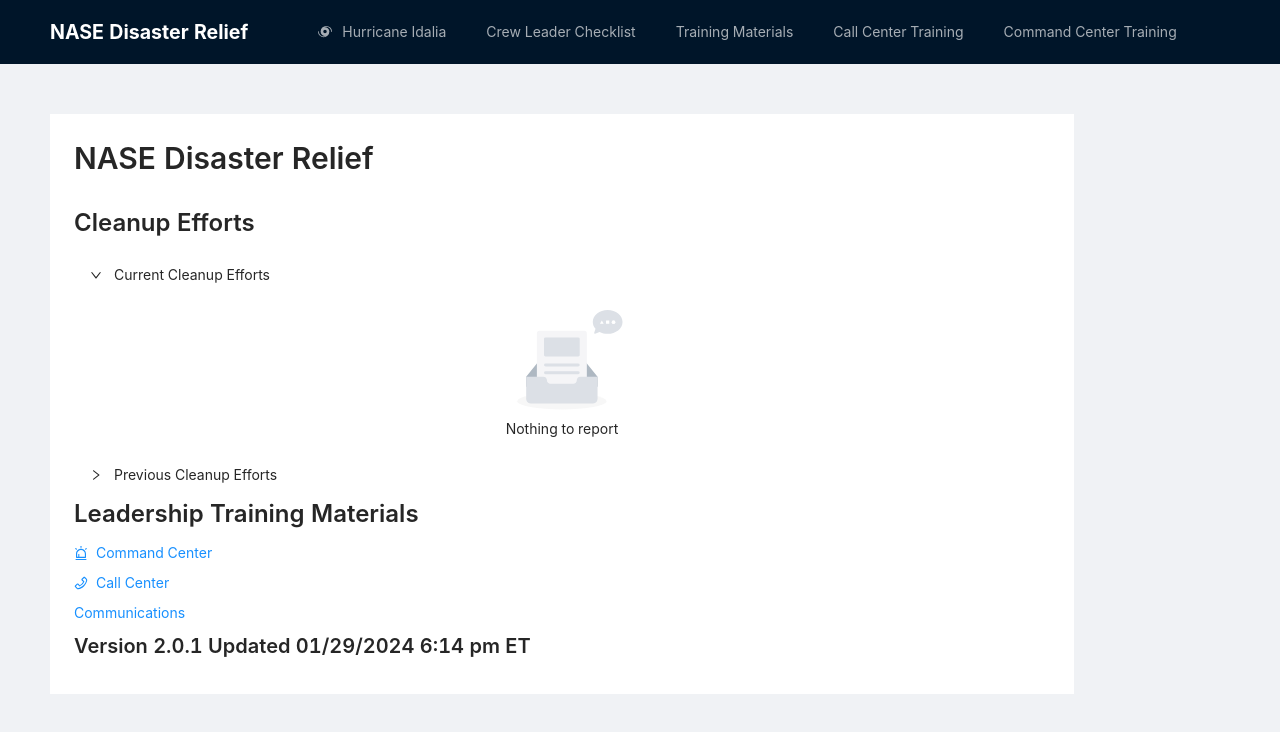
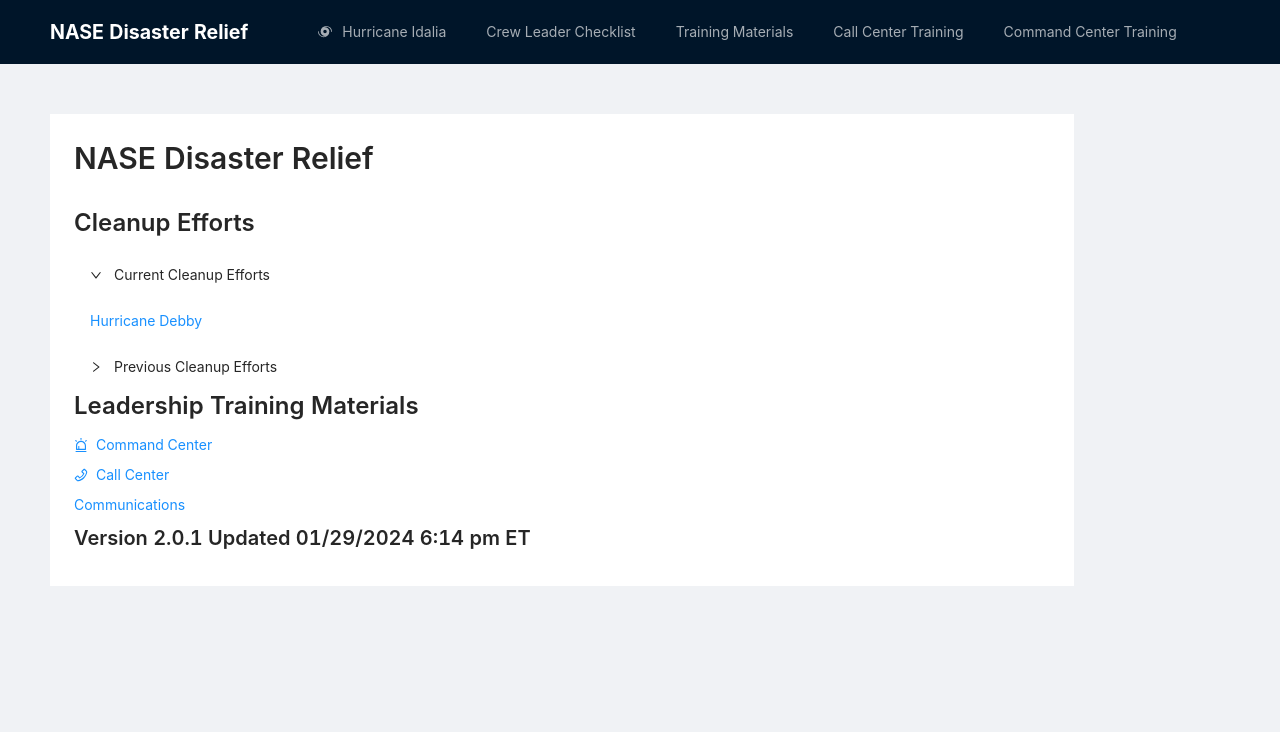
Before and after one commit to jaremieww/nase-disaster-relief, a React (Create React App) app: page / in a window 1280 px wide. Shown: the top 732 px of the page. Built offline with nearby package versions, Linux system fonts and the light colour scheme.

Commit message:
Update Home.tsx
add Debby to current events

```diff
--- a/src/Home.tsx
+++ b/src/Home.tsx
@@ -8,6 +8,7 @@ const { Panel } = Collapse
 
 type CleanupEvent = { name: string, link: string }
 const currentEvents: CleanupEvent[] = [
+  { name: 'Hurricane Debby', link: 'debby' },
 ]
 const previousEvents: CleanupEvent[] = [
   { name: 'Hurricane Idalia', link: 'idalia' },
```
